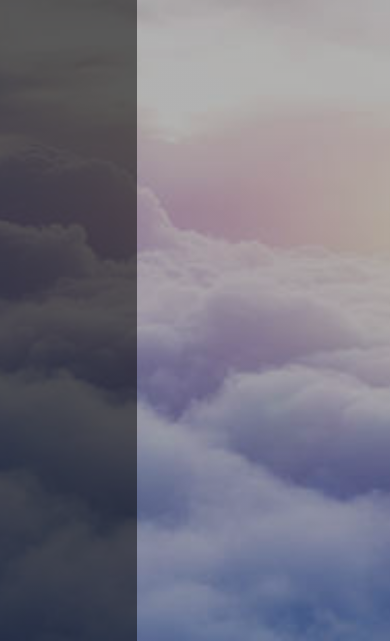
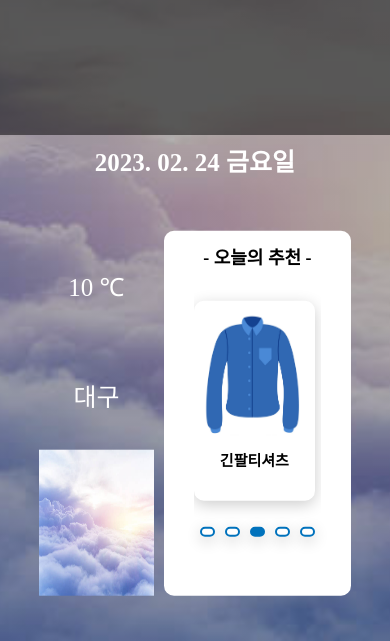
Before and after one commit to LEEJINYOUN/WeatherApp-js-, a plain HTML site: page index.html in a window 390 px wide. Shown: the part 203-844 px from the top of the page. Drawn offline with nearby package versions, Linux system fonts and the light colour scheme.

Commit message:
기온별 옷추천 기본디자인 적용

```diff
--- a/index.html
+++ b/index.html
@@ -4,6 +4,12 @@
     <meta charset="UTF-8" />
     <meta http-equiv="X-UA-Compatible" content="IE=edge" />
     <meta name="viewport" content="width=device-width, initial-scale=1.0" />
+    <script src="https://code.jquery.com/jquery-3.5.1.js"></script>
+    <script src="https://cdnjs.cloudflare.com/ajax/libs/OwlCarousel2/2.3.4/owl.carousel.min.js"></script>
+    <link
+      rel="stylesheet"
+      href="https://cdnjs.cloudflare.com/ajax/libs/OwlCarousel2/2.3.4/assets/owl.carousel.min.css"
+    />
     <link rel="stylesheet" href="style.css" />
     <title>Document</title>
   </head>
@@ -17,6 +23,46 @@
       </div>
       <div class="mainRight">
         <div class="nowDay"></div>
+        <div class="mainBox">
+          <div class="mainInfo">
+            <div class="infoBox">
+              <span class="cityTemp">10&nbsp;&#8451;</span>
+              <span class="cityName">대구</span>
+              <img
+                class="cityImage"
+                src="./image/default.jpg"
+                alt="이미지 없음"
+              />
+            </div>
+            <div class="clothesBox">
+              <span class="clothesTitle">- 오늘의 추천 -</span>
+              <div class="wrapper">
+                <div class="carousel owl-carousel">
+                  <div class="card">
+                    <img src="./image/clothes/구두.jpg" alt="없음" />
+                    <span>구두</span>
+                  </div>
+                  <div class="card">
+                    <img src="./image/clothes/긴치마.jpg" alt="없음" />
+                    <span>긴치마</span>
+                  </div>
+                  <div class="card">
+                    <img src="./image/clothes/긴팔티셔츠.jpg" alt="없음" />
+                    <span>긴팔티셔츠</span>
+                  </div>
+                  <div class="card">
+                    <img src="./image/clothes/롱부츠.jpg" alt="없음" />
+                    <span>롱부츠</span>
+                  </div>
+                  <div class="card">
+                    <img src="./image/clothes/면바지.jpg" alt="없음" />
+                    <span>면바지</span>
+                  </div>
+                </div>
+              </div>
+            </div>
+          </div>
+        </div>
       </div>
     </section>
     <script src="main.js"></script>
--- a/main.js
+++ b/main.js
@@ -1,3 +1,25 @@
+$(".carousel").owlCarousel({
+  margin: 20,
+  loop: true,
+  autoplay: true,
+  autoplayTimeout: 2000,
+  autoplayHoverPause: true,
+  responsive: {
+    0: {
+      items: 1,
+      nav: false,
+    },
+    768: {
+      items: 2,
+      nav: false,
+    },
+    1024: {
+      items: 3,
+      nav: false,
+    },
+  },
+});
+
 const mainContainer = document.querySelector(".mainContainer");
 const searchInput = document.querySelector(".searchInput");
 const nowDay = document.querySelector(".nowDay");
@@ -112,6 +134,23 @@ const htmlRender = () => {
       <span>날씨 설명</span>
       <span>${dataArray.weather[0].description}</span>
     </div>`;
+
+  let test = `
+  <div class="nowDay">${todayTime()}</div>
+  <div class="mainBox">
+    <div class="mainInfo">
+      <div class="infoBox">
+      <span class="cityTemp">${(dataArray.main.temp - celsius).toFixed(
+        1
+      )}&nbsp;&#8451;</span>
+      <span class="cityName">${getCityName}</span>
+      <img class="cityImage" src='http://openweathermap.org/img/wn/${
+        dataArray.weather[0].icon
+      }@2x.png' alt="이미지 없음" />
+      </div>
+    </div>
+  </div>
+  `;
   let resultHTMLRight = `
   <div class="nowDay">${todayTime()}</div>
         <div class="mainInfo">
@@ -127,7 +166,7 @@ const htmlRender = () => {
         </div>`;
 
   mainInfoDetail.innerHTML = resultHTMLLeft;
-  mainRight.innerHTML = resultHTMLRight;
+  mainRight.innerHTML = test;
 };
 
 const getApiData = async () => {
--- a/style.css
+++ b/style.css
@@ -20,14 +20,13 @@
 .mainLeft {
   display: flex;
   flex-direction: column;
-  width: 35%;
+  width: 37%;
   height: 100%;
   background-color: rgba(0, 0, 0, 0.5);
 }
 
 .mainInputBox {
   display: flex;
-  flex-direction: row;
   justify-content: center;
   padding-top: 30px;
   width: 100%;
@@ -59,18 +58,18 @@
   display: flex;
   justify-content: space-between;
   align-items: center;
-  font-size: 25px;
+  font-size: 22px;
   font-weight: 700;
 }
 
 .mainRight {
-  width: 65%;
+  width: 63%;
   height: 100%;
 }
 
 .nowDay {
   width: 100%;
-  height: 200px;
+  height: 12%;
   display: flex;
   flex-direction: row;
   justify-content: center;
@@ -79,21 +78,30 @@
   font-weight: bolder;
 }
 
+.mainBox {
+  width: 100%;
+  height: calc(100vh - 12%);
+  position: relative;
+}
+
 .mainInfo {
-  width: 100%;
-  height: calc(100vh - 200px);
   display: flex;
-  justify-content: center;
-  align-items: center;
+  flex-direction: column;
+  position: absolute;
+  top: 50%;
+  left: 50%;
+  transform: translate(-50%, -50%);
+  width: 80%;
+  height: 510px;
 }
 
 .infoBox {
-  width: 600px;
-  height: 200px;
   display: flex;
   flex-direction: row;
   justify-content: center;
   align-items: center;
+  width: 100%;
+  height: 200px;
 }
 
 .cityTemp,
@@ -111,13 +119,101 @@
   height: 100%;
 }
 
+.clothesBox {
+  margin-top: 10px;
+  width: 100%;
+  height: 300px;
+  background-color: white;
+  border-radius: 10px;
+}
+
+.clothesTitle {
+  display: flex;
+  justify-content: center;
+  align-items: center;
+  width: 100%;
+  height: 50px;
+  font-size: 20px;
+  font-weight: 700;
+  color: black;
+}
+
+.wrapper {
+  width: 100%;
+  height: 250px;
+}
+
+.carousel {
+  width: 100%;
+  height: 100%;
+  margin: auto;
+  padding: 0 30px;
+}
+
+.owl-carousel {
+  display: block;
+}
+
+.carousel .card {
+  display: flex;
+  flex-direction: column;
+  align-items: center;
+  text-align: center;
+  margin: 20px 0;
+  height: 170px;
+  line-height: 250px;
+  font-size: 90px;
+  font-weight: 600;
+  color: #fff;
+  border-radius: 10px;
+  box-shadow: 0px 4px 15px rgba(0, 0, 0, 0.2);
+}
+
+.carousel .card img {
+  margin: 10px 0;
+  width: 100px;
+  height: 120px;
+}
+
+.carousel .card span {
+  display: flex;
+  flex-direction: row;
+  justify-content: center;
+  align-items: center;
+  text-align: center;
+  width: 100px;
+  height: 20px;
+  color: black;
+  font-size: 15px;
+}
+
+.owl-dots {
+  text-align: center;
+}
+
+.owl-dot {
+  height: 10px;
+  width: 35px;
+  margin: 0 5px;
+  outline: none;
+  border-radius: 14px;
+  border: 2px solid #0072bc !important;
+  box-shadow: 0px 4px 15px rgba(0, 0, 0, 0.2);
+  transition: all 0.3s ease;
+}
+
+.owl-dot.active,
+.owl-dot:hover {
+  background: #0072bc !important;
+}
+
 .errorMessageLeft,
 .errorMessageRight {
   display: flex;
   justify-content: center;
   align-items: center;
   width: 100%;
-  font-size: 35px;
+  font-size: 30px;
 }
 
 .errorMessageLeft {
@@ -127,3 +223,133 @@
 .errorMessageRight {
   height: calc(100% - 200px);
 }
+
+@media screen and (max-width: 1024px) {
+  .mainContainer {
+    flex-direction: column;
+  }
+
+  .mainLeft {
+    flex-direction: row;
+    width: 100%;
+    height: 40%;
+  }
+
+  .mainInputBox {
+    align-items: center;
+    padding-top: 0px;
+    width: 40%;
+    height: 100%;
+  }
+
+  .mainInputBox > input[type="text"] {
+    width: 250px;
+    font-size: 15px;
+  }
+
+  .mainInfoDetail {
+    width: 60%;
+    height: 100%;
+  }
+
+  .mainRight {
+    width: 100%;
+    height: 60%;
+  }
+
+  .nowDay {
+    height: 10%;
+    font-size: 30px;
+  }
+
+  .mainBox {
+    height: 90%;
+  }
+
+  .mainInfo {
+    flex-direction: row;
+    height: 80%;
+  }
+
+  .infoBox {
+    flex-direction: column;
+    width: 40%;
+    height: 100%;
+    margin-right: 10px;
+  }
+
+  .cityTemp,
+  .cityName {
+    width: 100%;
+    height: 30%;
+    font-size: 35px;
+  }
+
+  .cityImage {
+    width: 100%;
+    height: 40%;
+  }
+
+  .clothesBox {
+    margin-top: 0px;
+    width: 60%;
+    height: 100%;
+  }
+
+  .clothesTitle {
+    font-size: 18px;
+  }
+
+  .wrapper {
+    width: 100%;
+    height: calc(100% - 300px);
+  }
+
+  .carousel .card {
+    height: 200px;
+  }
+
+  .carousel .card img {
+    margin: 15px 0;
+  }
+
+  .owl-dot {
+    height: 8px;
+    width: 30px;
+  }
+
+  .errorMessageRight {
+    height: 90%;
+  }
+}
+
+@media screen and (max-width: 768px) {
+  .mainInputBox > input[type="text"] {
+    width: 150px;
+  }
+
+  .InfoItems {
+    font-size: 15px;
+  }
+
+  .nowDay {
+    font-size: 25px;
+  }
+
+  .cityTemp,
+  .cityName {
+    width: 100%;
+    height: 30%;
+    font-size: 25px;
+  }
+
+  .owl-dot {
+    height: 10px;
+    width: 15px;
+  }
+
+  .errorMessageLeft,
+  .errorMessageRight {
+    font-size: 24px;
+  }
+}
```
Also changed, not shown: image/clothes/구두.jpg (added), image/clothes/긴치마.jpg (added), image/clothes/긴팔티셔츠.jpg (added), image/clothes/롱부츠.jpg (added), image/clothes/면바지.jpg (added).
